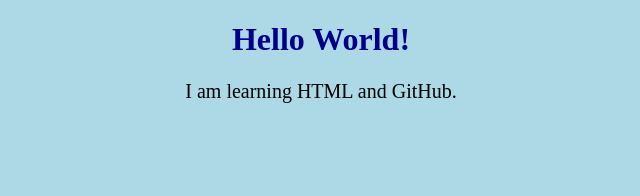
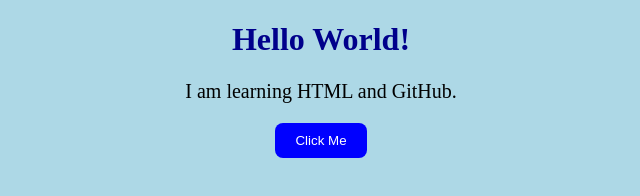
Before and after one commit to mohanad833/my-project, a plain HTML site: page index.html in a window 1280 px wide. Shown: the whole page, without its empty margins (319-959 px from the left). Drawn offline with Linux system fonts and the light colour scheme.

Commit message:
Add JavaScript interaction

```diff
--- a/index.html
+++ b/index.html
@@ -16,10 +16,20 @@ p {
     font-size: 20px;
     color: black;
 }
-</style>
+button {
+    background-color: blue;
+    color: white;
+    padding: 10px 20px;
+    border: none;
+    border-radius: 8px;
+    cursor: pointer;
+    display: block;
+    margin: 0 auto;
+}</style>
 </head>
 <body>
     <h1>Hello World!</h1>
     <p>I am learning HTML and GitHub.</p>
+<button onclick="document.querySelector('h1').innerText = 'Welcome!'">Click Me</button>
 </body>
 </html>
```
